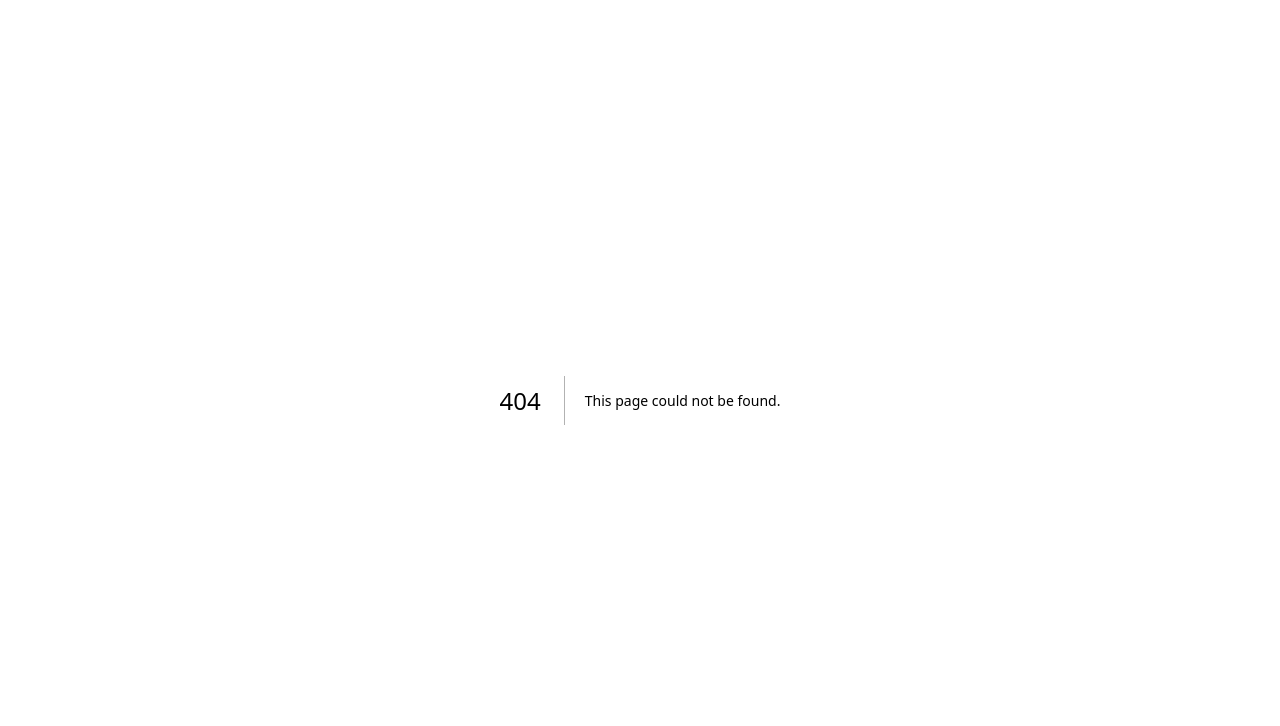
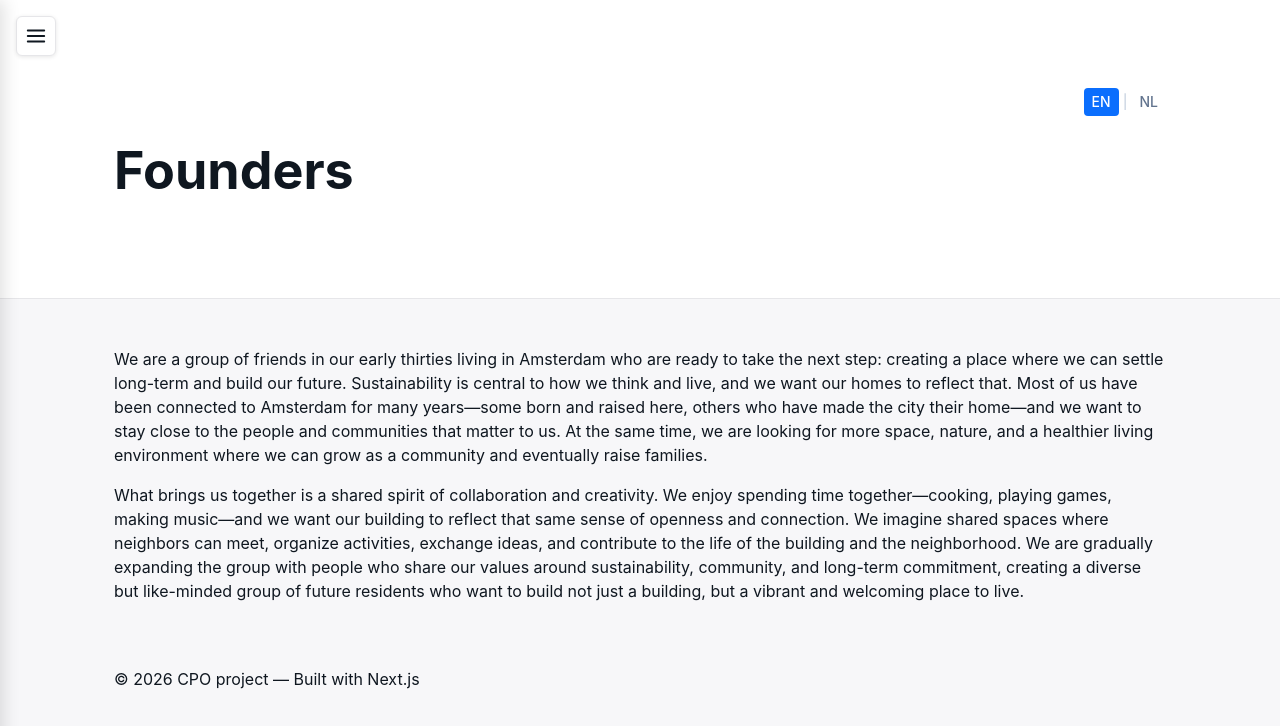
Before and after one commit to fabigato/groenebouwkracht_landingpage, a Next.js app: page /founders in a window 1280 px wide. Before the commit this address had no page. Shown: the top 726 px of the page. Built offline with nearby package versions, Linux system fonts and the light colour scheme.

Commit message:
added sidebar nav and moved founders and links sections to their own pages

```diff
--- a/pages/_app.tsx
+++ b/pages/_app.tsx
@@ -1,10 +1,12 @@
 import '../styles/globals.css'
 import type { AppProps } from 'next/app'
 import { LanguageProvider } from '../src/context/LanguageContext'
+import Drawer from '../src/components/Drawer'
 
 export default function App({ Component, pageProps }: AppProps) {
   return (
     <LanguageProvider>
+      <Drawer />
       <Component {...pageProps} />
     </LanguageProvider>
   )
--- /dev/null
+++ b/pages/founders.tsx
@@ -0,0 +1,36 @@
+import Head from 'next/head'
+import LanguageToggle from '../src/components/LanguageToggle'
+import { useLanguage } from '../src/context/LanguageContext'
+
+export default function Founders() {
+  const { t } = useLanguage()
+
+  return (
+    <div>
+      <Head>
+        <title>{t.teamTitle} — {t.pageTitle}</title>
+      </Head>
+
+      <header className="bg-white py-16 border-b border-[#e6e6e9]">
+        <div className="max-w-[900px] md:max-w-[1100px] mx-auto p-6">
+          <div className="flex justify-end mb-4">
+            <LanguageToggle />
+          </div>
+          <h1 className="font-bold md:text-[44px] lg:text-[52px]">{t.teamTitle}</h1>
+        </div>
+      </header>
+
+      <main className="max-w-[900px] md:max-w-[1100px] mx-auto px-6 pb-6 pt-12">
+        <section>
+          {t.teamText.split('\n\n').map((para, i) => (
+            <p key={i} className="mb-4">{para}</p>
+          ))}
+        </section>
+      </main>
+
+      <footer className="max-w-[900px] md:max-w-[1100px] mx-auto p-6">
+        <p>{t.footer}</p>
+      </footer>
+    </div>
+  )
+}
--- a/pages/index.tsx
+++ b/pages/index.tsx
@@ -47,13 +47,6 @@ export default function Home() {
 
         <ProjectCarousel title={t.galleryTitle} slides={t.gallerySlides} />
 
-        <section id="team" className="my-10">
-          <h2>{t.teamTitle}</h2>
-          {t.teamText.split('\n\n').map((para, i) => (
-            <p key={i} className="mb-4">{para}</p>
-          ))}
-        </section>
-
         <section id="map" className="my-10">
           <h2>{t.locationTitle}</h2>
           <div className="border border-[#ddd] rounded-[8px] overflow-hidden">
@@ -71,10 +64,6 @@ export default function Home() {
           <ContactForm />
         </section>
 
-        <section id="links" className="my-10">
-          <h2>{t.linksTitle}</h2>
-          <a href="/documents/kavelregels.pdf" target="_blank" rel="noopener noreferrer">{t.plotRulesLink}</a>
-        </section>
       </main>
 
       <footer className="max-w-[900px] md:max-w-[1100px] mx-auto p-6">
--- /dev/null
+++ b/pages/links.tsx
@@ -0,0 +1,36 @@
+import Head from 'next/head'
+import LanguageToggle from '../src/components/LanguageToggle'
+import { useLanguage } from '../src/context/LanguageContext'
+
+export default function Links() {
+  const { t } = useLanguage()
+
+  return (
+    <div>
+      <Head>
+        <title>{t.linksTitle} — {t.pageTitle}</title>
+      </Head>
+
+      <header className="bg-white py-16 border-b border-[#e6e6e9]">
+        <div className="max-w-[900px] md:max-w-[1100px] mx-auto p-6">
+          <div className="flex justify-end mb-4">
+            <LanguageToggle />
+          </div>
+          <h1 className="font-bold md:text-[44px] lg:text-[52px]">{t.linksTitle}</h1>
+        </div>
+      </header>
+
+      <main className="max-w-[900px] md:max-w-[1100px] mx-auto px-6 pb-6 pt-12">
+        <section>
+          <a href="/documents/kavelregels.pdf" target="_blank" rel="noopener noreferrer">
+            {t.plotRulesLink}
+          </a>
+        </section>
+      </main>
+
+      <footer className="max-w-[900px] md:max-w-[1100px] mx-auto p-6">
+        <p>{t.footer}</p>
+      </footer>
+    </div>
+  )
+}
--- /dev/null
+++ b/src/components/Drawer.tsx
@@ -0,0 +1,106 @@
+import { useState } from 'react'
+import Link from 'next/link'
+import { useRouter } from 'next/router'
+
+const navItems = [
+  { href: '/', label: 'Home' },
+  { href: '/founders', label: 'Founders' },
+  { href: '/links', label: 'Links' },
+]
+
+export default function Drawer() {
+  const [isOpen, setIsOpen] = useState(false)
+  const { pathname } = useRouter()
+
+  return (
+    <>
+      <button
+        onClick={() => setIsOpen(true)}
+        aria-label="Open menu"
+        style={{
+          position: 'fixed',
+          top: '1rem',
+          left: '1rem',
+          zIndex: 50,
+          padding: '0.5rem',
+          background: 'white',
+          border: '1px solid #e6e6e9',
+          borderRadius: '6px',
+          cursor: 'pointer',
+          boxShadow: '0 1px 4px rgba(0,0,0,0.1)',
+        }}
+      >
+        <svg width="22" height="22" viewBox="0 0 24 24" fill="none" stroke="currentColor" strokeWidth="2" strokeLinecap="round">
+          <line x1="3" y1="6" x2="21" y2="6" />
+          <line x1="3" y1="12" x2="21" y2="12" />
+          <line x1="3" y1="18" x2="21" y2="18" />
+        </svg>
+      </button>
+
+      {isOpen && (
+        <div
+          onClick={() => setIsOpen(false)}
+          style={{
+            position: 'fixed',
+            inset: 0,
+            background: 'rgba(0,0,0,0.4)',
+            zIndex: 40,
+          }}
+        />
+      )}
+
+      <div
+        style={{
+          position: 'fixed',
+          top: 0,
+          left: 0,
+          height: '100%',
+          width: '240px',
+          background: 'white',
+          zIndex: 50,
+          boxShadow: '4px 0 16px rgba(0,0,0,0.12)',
+          transform: isOpen ? 'translateX(0)' : 'translateX(-100%)',
+          transition: 'transform 300ms ease-in-out',
+          display: 'flex',
+          flexDirection: 'column',
+        }}
+      >
+        <div style={{ display: 'flex', justifyContent: 'flex-end', padding: '1rem' }}>
+          <button
+            onClick={() => setIsOpen(false)}
+            aria-label="Close menu"
+            style={{ background: 'none', border: 'none', cursor: 'pointer', padding: '0.25rem' }}
+          >
+            <svg width="22" height="22" viewBox="0 0 24 24" fill="none" stroke="currentColor" strokeWidth="2" strokeLinecap="round">
+              <line x1="18" y1="6" x2="6" y2="18" />
+              <line x1="6" y1="6" x2="18" y2="18" />
+            </svg>
+          </button>
+        </div>
+
+        <nav style={{ display: 'flex', flexDirection: 'column', padding: '0 0.75rem', gap: '0.25rem' }}>
+          {navItems.map(({ href, label }) => (
+            <Link
+              key={href}
+              href={href}
+              onClick={() => setIsOpen(false)}
+              style={{
+                display: 'block',
+                padding: '0.75rem 1rem',
+                borderRadius: '8px',
+                fontWeight: 500,
+                fontSize: '1rem',
+                textDecoration: 'none',
+                background: pathname === href ? '#0b6efd' : 'transparent',
+                color: pathname === href ? 'white' : '#0f1720',
+                transition: 'background 150ms',
+              }}
+            >
+              {label}
+            </Link>
+          ))}
+        </nav>
+      </div>
+    </>
+  )
+}
```
